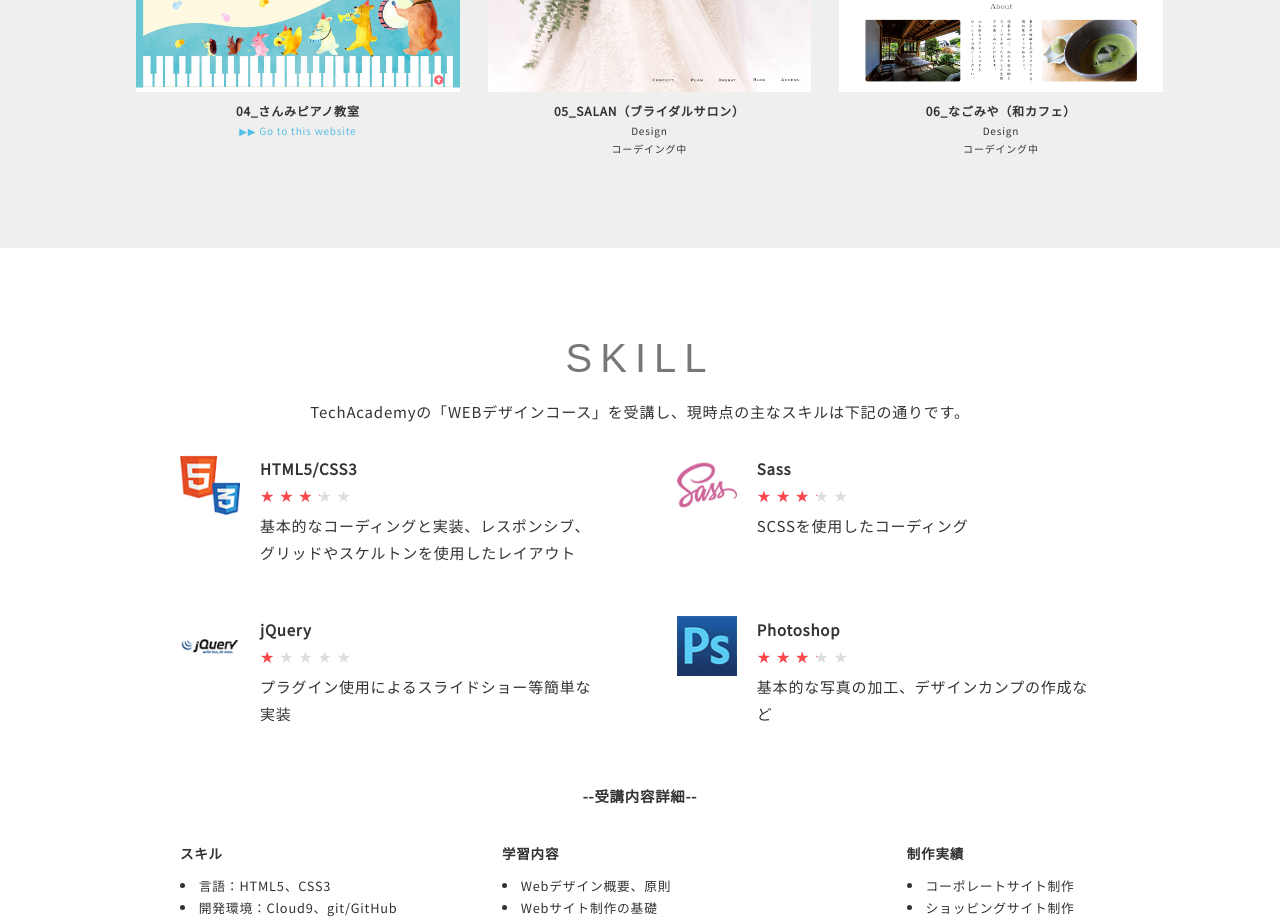
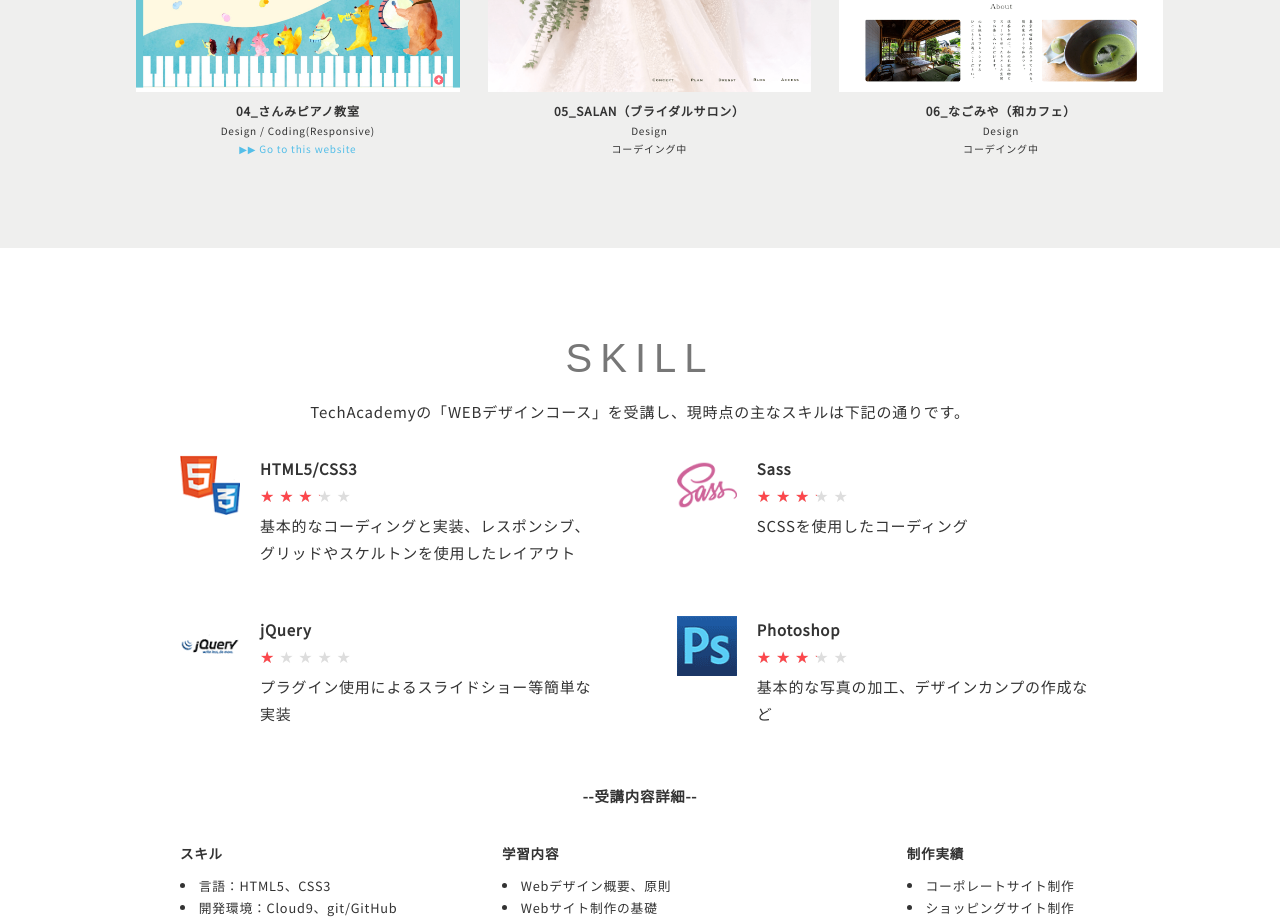
Before and after one commit to Violet773/Violet773.github.io, a plain HTML site: page index.html in a window 1280 px wide. Shown: the part 2180-3102 px from the top of the page. Drawn offline with nearby package versions, Linux system fonts and the light colour scheme; a web font is replaced by a local one.

Commit message:
add work4 coment

```diff
--- a/index.html
+++ b/index.html
@@ -135,7 +135,7 @@
                 </a>
                 <figcaption class="works-body">
                   <div class="works-title">04_さんみピアノ教室</div>
-                  <!--<div class="works-text">Design<br></div>-->
+                  <div class="works-text">Design / Coding(Responsive)<br></div>
                   <div class="works-url"><a class="works-url-link" href="https://Violet773.github.io/pianoschool" target="_blank">▶▶ Go to this website</a>
                 </figcaption>
               </figure>
```
